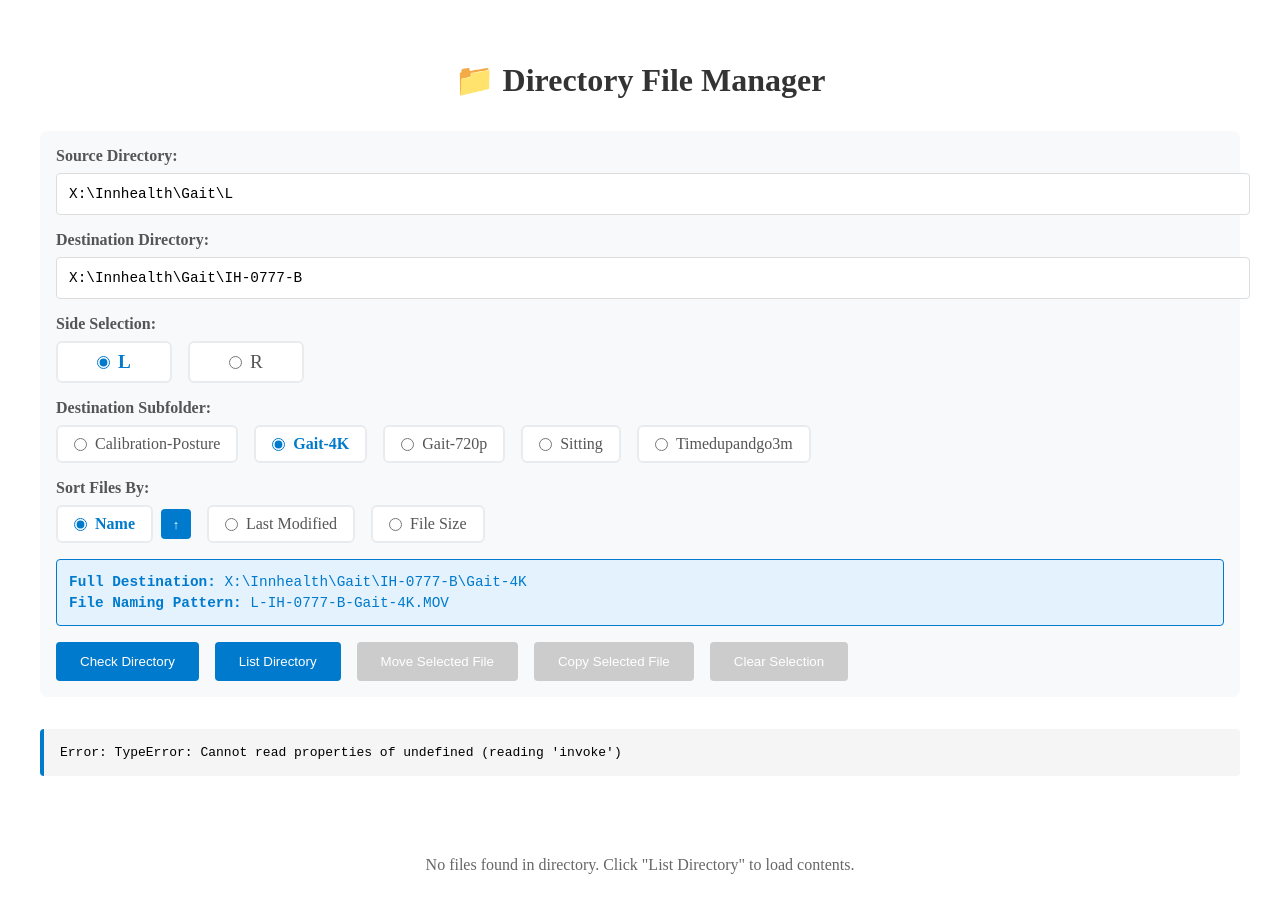
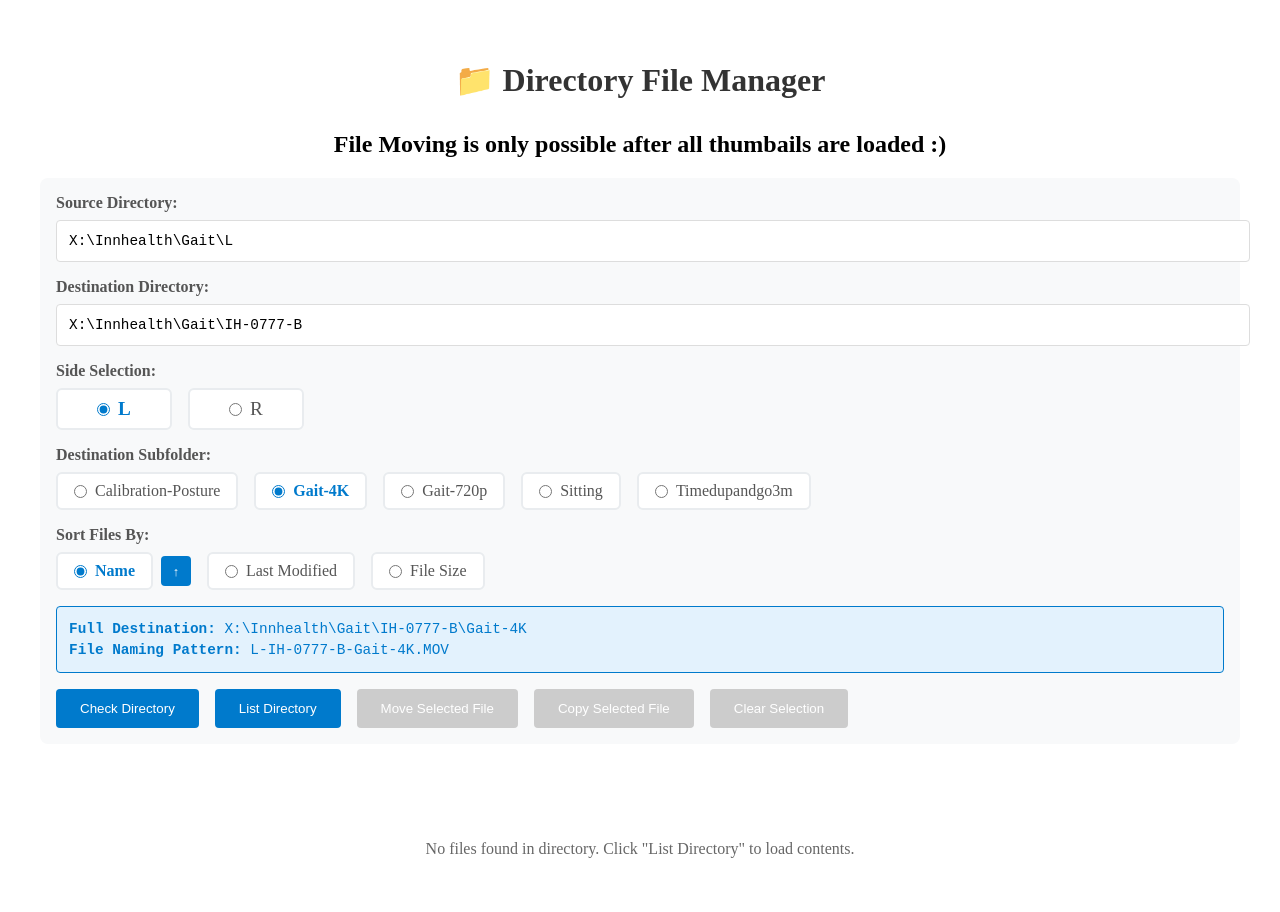
Before and after one commit to Readysoon/Patient_Video_Manager, a SvelteKit app: page / in a window 1280 px wide. Shown: the top 912 px of the page. Built offline with nearby package versions, Linux system fonts and the light colour scheme.

Commit message:
directory listing only after button click

```diff
--- a/src/routes/+page.svelte
+++ b/src/routes/+page.svelte
@@ -425,14 +425,14 @@
 		sortFiles();
 	}
 
-	// Auto-load directory on mount
-	onMount(() => {
-		listDirectory();
-	});
+	// Auto-load directory on mount - REMOVED
+	// Directory will only load when "List Directory" button is clicked
 </script>
 
 <main class="container">
 	<h1>📁 Directory File Manager</h1>
+
+	<h2>File Moving is only possible after all thumbails are loaded :)</h2>
 
 	<div class="controls">
 		<div class="form-group">
@@ -638,6 +638,10 @@
 		text-align: center;
 		color: #333;
 		margin-bottom: 2rem;
+	}
+
+	h2 {
+		text-align: center;
 	}
 
 	.controls {
```
